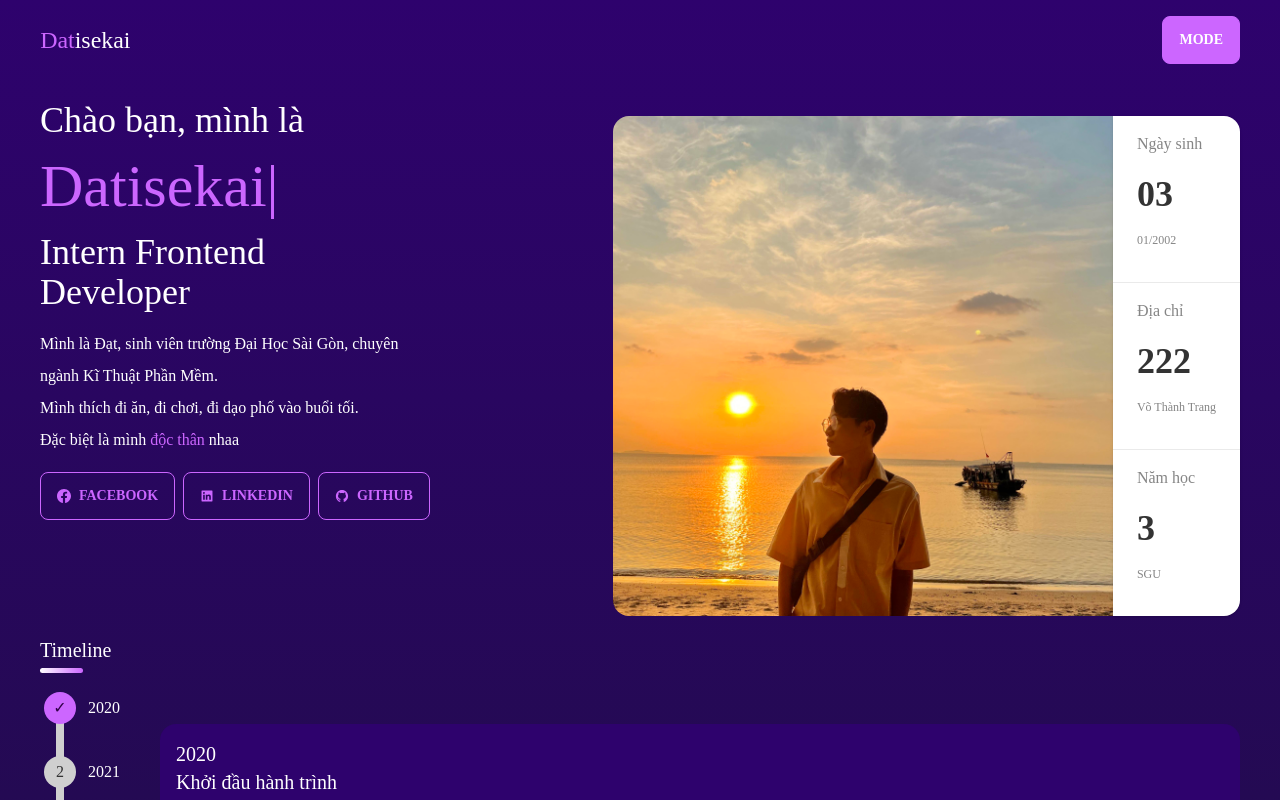
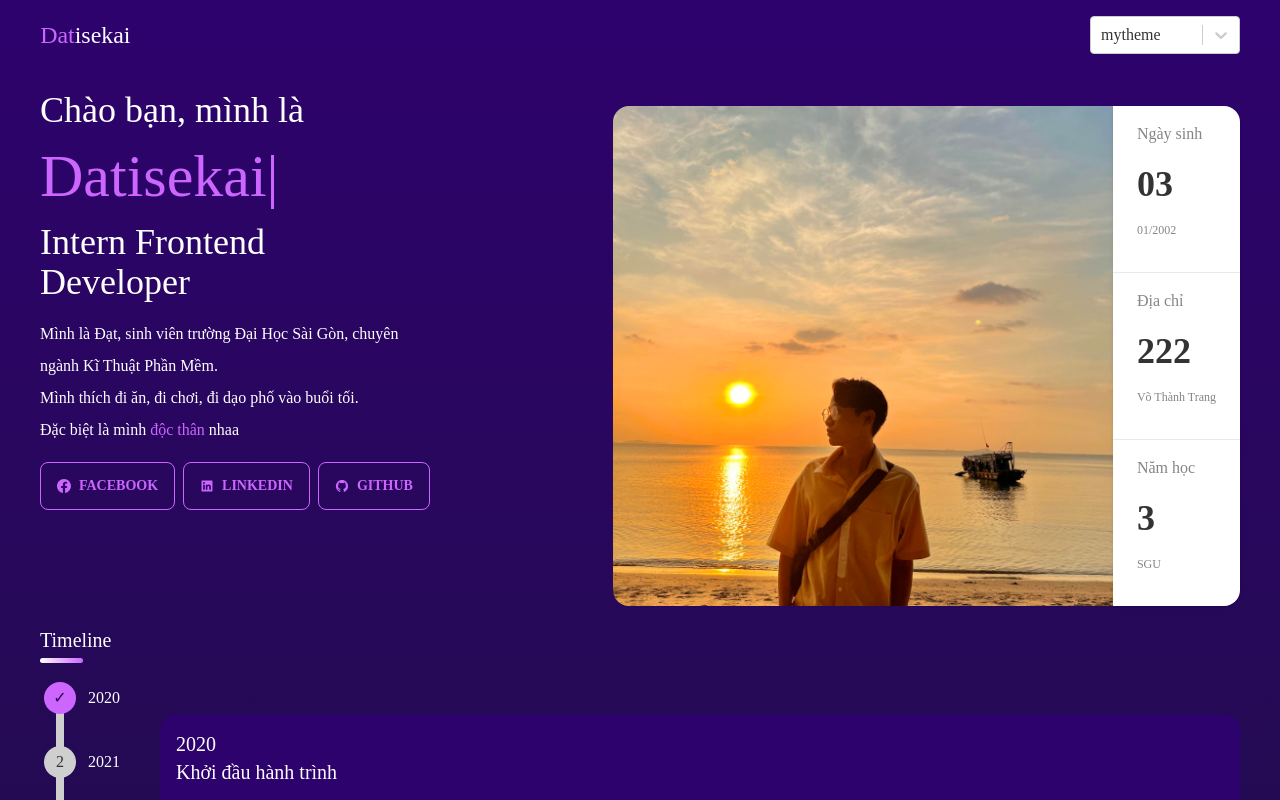
Before and after one commit to datisekai/dprofile, a Next.js app: page / in a window 1280 px wide. Shown: the top 800 px of the page. Built offline with nearby package versions, Linux system fonts and the light colour scheme.

Commit message:
add change theme

```diff
--- a/next.config.mjs
+++ b/next.config.mjs
@@ -8,7 +8,7 @@
 
 /** @type {import("next").NextConfig} */
 const config = {
-  reactStrictMode: true,
+  reactStrictMode: false,
 
   /**
    * If you have the "experimental: { appDir: true }" setting enabled, then you
--- a/package.json
+++ b/package.json
@@ -20,6 +20,7 @@
     "react-dom": "18.2.0",
     "react-icons": "^4.8.0",
     "react-lazy-load-image-component": "^1.5.6",
+    "react-select": "^5.7.0",
     "react-typed": "^1.2.0",
     "zod": "^3.20.6"
   },
--- /dev/null
+++ b/src/components/Header.tsx
@@ -0,0 +1,59 @@
+import React, { useEffect, useState } from "react";
+import { motion } from "framer-motion";
+import Select from "react-select";
+import dataTheme from "./data/dataTheme";
+
+const Header = () => {
+  const [theme, setTheme] = useState("");
+
+  useEffect(() => {
+    const themeHistory =
+      (localStorage && localStorage.getItem("theme")) || "mytheme";
+    if (themeHistory) {
+      setTheme(themeHistory);
+    }
+  }, []);
+
+  const handleSetTheme = (newTheme: string) => {
+    document?.querySelector("html")?.setAttribute("data-theme", newTheme);
+    localStorage && localStorage.setItem("theme", theme);
+  };
+
+  useEffect(() => {
+    if (theme != "") {
+      handleSetTheme(theme);
+    }
+  }, [theme]);
+
+  return (
+    <div className="flex items-center justify-between py-4">
+      <motion.div
+        initial={{ scale: 0 }}
+        animate={{ rotate: 0, scale: 1 }}
+        transition={{
+          type: "spring",
+          stiffness: 260,
+          damping: 20,
+          repeat: Infinity,
+        }}
+      >
+        <div className="text-xl text-base-100 md:text-2xl">
+          <span className="text-primary">Dat</span>isekai
+        </div>
+      </motion.div>
+
+      <div>
+        <Select
+          id="selectTheme"
+          instanceId="selectTheme"
+          className="w-[150px] text-primary"
+          value={{ value: theme, label: theme }}
+          onChange={(e) => e && setTheme(e?.value)}
+          options={dataTheme.map((item) => ({ value: item, label: item }))}
+        />
+      </div>
+    </div>
+  );
+};
+
+export default Header;
--- /dev/null
+++ b/src/components/data/dataTheme.ts
@@ -0,0 +1,34 @@
+const dataTheme = [
+  "mytheme",
+  "light",
+  "dark",
+  "cupcake",
+  "bumblebee",
+  "emerald",
+  "corporate",
+  "synthwave",
+  "retro",
+  "cyberpunk",
+  "valentine",
+  "halloween",
+  "garden",
+  "forest",
+  "aqua",
+  "lofi",
+  "pastel",
+  "fantasy",
+  "wireframe",
+  "black",
+  "luxury",
+  "dracula",
+  "cmyk",
+  "autumn",
+  "business",
+  "acid",
+  "lemonade",
+  "night",
+  "coffee",
+  "winter",
+];
+
+export default dataTheme
--- a/src/pages/index.tsx
+++ b/src/pages/index.tsx
@@ -1,17 +1,14 @@
+import { motion } from "framer-motion";
 import { type NextPage } from "next";
 import Head from "next/head";
-import Link from "next/link";
+import { AiFillLinkedin, AiOutlineGithub } from "react-icons/ai";
 import { BsFacebook } from "react-icons/bs";
-import { AiFillLinkedin, AiOutlineGithub } from "react-icons/ai";
-import Image from "next/image";
 import { LazyLoadImage } from "react-lazy-load-image-component";
+import Typed from "react-typed";
 import Footer from "~/components/Footer";
-import BlogCard from "~/components/BlogCard";
-import { generateArray } from "~/utils";
-import Typed from "react-typed";
-import { motion } from "framer-motion";
+import Header from "~/components/Header";
+import ListProduct from "~/components/ListProduct";
 import TimeLine from "~/components/TimeLine";
-import ListProduct from "~/components/ListProduct";
 
 const Home: NextPage = (props) => {
   return (
@@ -22,28 +19,10 @@ const Home: NextPage = (props) => {
         <link rel="icon" href="/favicon.ico" />
       </Head>
       <main
-        data-theme="mytheme"
         className="min-h-screen bg-gradient-to-b from-accent to-neutral text-base-100"
       >
         <div className="relative mx-auto min-h-screen w-[calc(100%-16px)] max-w-[1200px]">
-          <div className="flex items-center justify-between py-4">
-            <motion.div
-              initial={{ scale: 0 }}
-              animate={{ rotate: 0, scale: 1 }}
-              transition={{
-                type: "spring",
-                stiffness: 260,
-                damping: 20,
-                repeat: Infinity,
-              }}
-            >
-              <div className="text-xl text-base-100 md:text-2xl">
-                <span className="text-primary">Dat</span>isekai
-              </div>
-            </motion.div>
-
-            <button className="btn-primary btn text-base-100">Mode</button>
-          </div>
+          <Header/>
 
           <div className="mt-5 flex flex-col justify-between space-y-4 md:flex-row md:space-x-4">
             <div className="w-full space-y-4 md:w-[30%]">
--- a/src/styles/globals.css
+++ b/src/styles/globals.css
@@ -8,6 +8,7 @@
 body{
     font-family: 'Tilt Neon', cursive;
 }
+
 
 @media (max-width:768px) {
     body{
```
Also changed, not shown: 1 other file (tests, documents, lock files or other folders).
